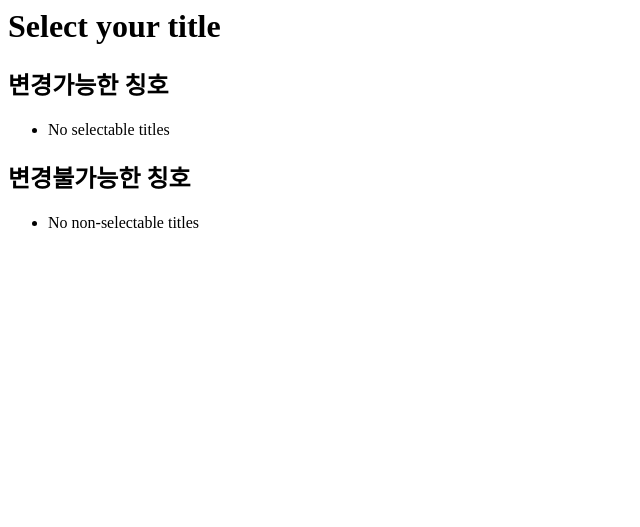
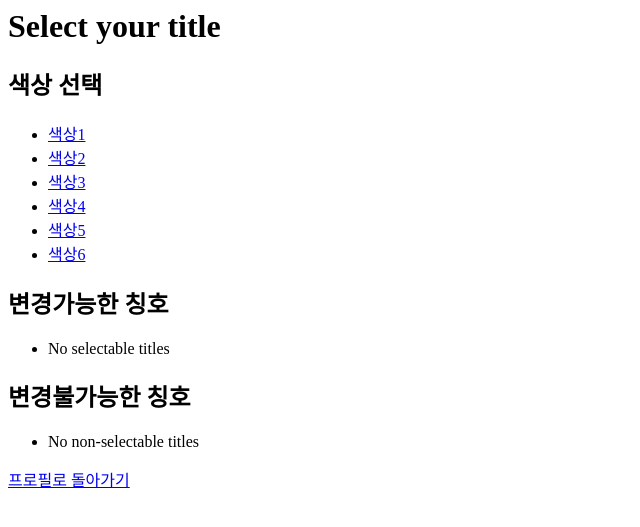
Before and after one commit to un-known0/Mission-Book, a Django app: template login/templates/select_title.html in a window 1280 px wide. Shown: the top 527 px of the page, without its empty margins (0-640 px from the left). Run offline with Django 4.2, Linux system fonts and the light colour scheme; the template is opened without the code that fills it, so the values that code supplies are empty.

Commit message:
칭호 색상 변경 구현

```diff
--- a/login/templates/change_name.html
+++ b/login/templates/change_name.html
@@ -3,3 +3,5 @@
     {{ form.name }}
     <input type="submit" value="Upload">
 </form>
+
+<a href="{% url 'profile' %}">프로필로 돌아가기</a>
--- a/login/templates/change_profile.html
+++ b/login/templates/change_profile.html
@@ -3,3 +3,5 @@
   <input type="file" name="profile_image">
   <input type="submit" value="Upload">
 </form>
+
+<a href="{% url 'profile' %}">프로필로 돌아가기</a>
--- a/login/templates/select_title.html
+++ b/login/templates/select_title.html
@@ -2,7 +2,18 @@
 
 {% if user.title %}
     <p>현재 칭호 : {{ user.title }}</p>
+    <p>현재 칭호 색상 : {{user.title_color}} </p>
 {% endif %}
+
+<h2>색상 선택</h2>
+<ul>
+    <li><a href="{% url 'change_title_color' 0 %}">색상1</a></li>
+    <li><a href="{% url 'change_title_color' 1 %}">색상2</a></li>
+    <li><a href="{% url 'change_title_color' 2 %}">색상3</a></li>
+    <li><a href="{% url 'change_title_color' 3 %}">색상4</a></li>
+    <li><a href="{% url 'change_title_color' 4 %}">색상5</a></li>
+    <li><a href="{% url 'change_title_color' 5 %}">색상6</a></li>
+</ul>
 
 <h2>변경가능한 칭호</h2>
 <ul>
@@ -21,3 +32,5 @@
         <li>No non-selectable titles</li>
     {% endfor %}
 </ul>
+
+<a href="{% url 'profile' %}">프로필로 돌아가기</a>
--- a/login/urls.py
+++ b/login/urls.py
@@ -12,4 +12,5 @@ urlpatterns = [
     path('change_name/',views.change_name,name='change_name'),
     path('select_title/',views.select_title, name='select_title'),
     path('change_title/<int:title>/',views.change_title, name='change_title'),
+    path('change_title_color/<int:color>/',views.change_title_color, name='change_title_color'),
 ] + static(settings.MEDIA_URL, document_root=settings.MEDIA_ROOT)
```
Also changed, not shown: login/views.py (+15 -0 lines).
